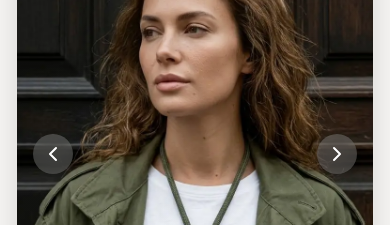
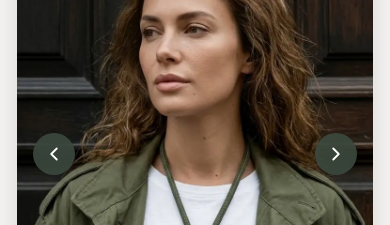
Before and after one commit to thtowers/site-deu-no, a React (Vite) app: page / in a window 390 px wide. Shown: the part 1260-1485 px from the top of the page. Built offline with nearby package versions, Linux system fonts and the light colour scheme.

Commit message:
style: update gallery navigation buttons with custom green background and adjusted icon size

```diff
--- a/src/components/ProductCard.jsx
+++ b/src/components/ProductCard.jsx
@@ -121,18 +121,24 @@ const ProductCard = ({
                                 {/* Botão para voltar para a imagem anterior */}
                                 <button
                                     onClick={prevImage}
-                                    className="btn-track-gallery-arrow absolute left-4 top-1/2 -translate-y-1/2 z-20 p-2 rounded-full bg-white/20 backdrop-blur-md text-white opacity-100 md:opacity-0 group-hover:opacity-100 transition-opacity duration-300 hover:bg-white/40"
+                                    className="btn-track-gallery-arrow absolute left-4 top-1/2 -translate-y-1/2 z-20 p-2.5 rounded-full backdrop-blur-md text-white opacity-100 md:opacity-0 group-hover:opacity-100 transition-all duration-300"
+                                    style={{ backgroundColor: 'rgba(63, 77, 65, 0.85)' }}
+                                    onMouseEnter={(e) => e.currentTarget.style.backgroundColor = 'rgba(63, 77, 65, 1)'}
+                                    onMouseLeave={(e) => e.currentTarget.style.backgroundColor = 'rgba(63, 77, 65, 0.85)'}
                                     aria-label="Imagem anterior"
                                 >
-                                    <ChevronLeft size={24} />
+                                    <ChevronLeft size={22} />
                                 </button>
                                 {/* Botão para avançar para a próxima imagem */}
                                 <button
                                     onClick={nextImage}
-                                    className="btn-track-gallery-arrow absolute right-4 top-1/2 -translate-y-1/2 z-20 p-2 rounded-full bg-white/20 backdrop-blur-md text-white opacity-100 md:opacity-0 group-hover:opacity-100 transition-opacity duration-300 hover:bg-white/40"
+                                    className="btn-track-gallery-arrow absolute right-4 top-1/2 -translate-y-1/2 z-20 p-2.5 rounded-full backdrop-blur-md text-white opacity-100 md:opacity-0 group-hover:opacity-100 transition-all duration-300"
+                                    style={{ backgroundColor: 'rgba(63, 77, 65, 0.85)' }}
+                                    onMouseEnter={(e) => e.currentTarget.style.backgroundColor = 'rgba(63, 77, 65, 1)'}
+                                    onMouseLeave={(e) => e.currentTarget.style.backgroundColor = 'rgba(63, 77, 65, 0.85)'}
                                     aria-label="Próxima imagem"
                                 >
-                                    <ChevronRight size={24} />
+                                    <ChevronRight size={22} />
                                 </button>
 
                                 {/* Indicadores (Pontos) */}
```
